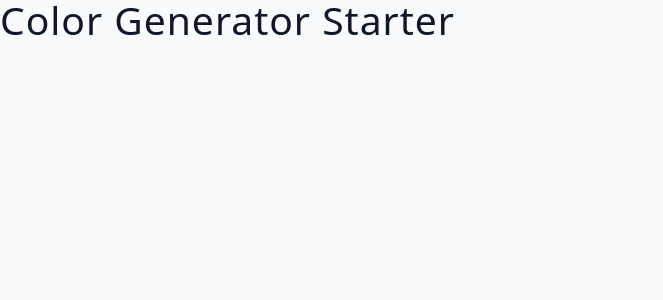
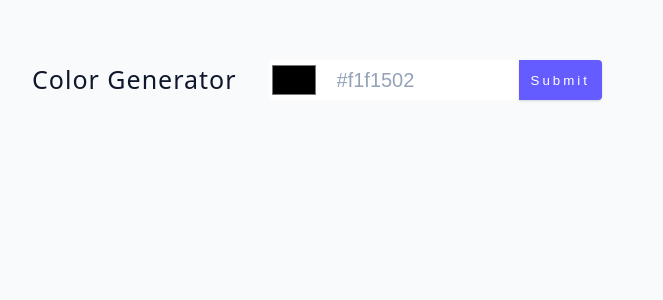
Before and after one commit to EdwinSch/react-color-palette-generator, a React (Vite) app: page / in a window 1280 px wide. Shown: the top 300 px of the page, without its empty margins (0-663 px from the left). Built offline with nearby package versions, Linux system fonts and the light colour scheme; the HTML template or start-up script is replaced by a standard one.

Commit message:
add: input form component

```diff
--- a/src/App.jsx
+++ b/src/App.jsx
@@ -2,6 +2,11 @@ import Form from "./components/Form";
 import ColorList from "./components/ColorList";
 
 const App = () => {
-  return <h2>Color Generator Starter</h2>;
+  return (
+    <main>
+      <Form />
+      <ColorList />
+    </main>
+  );
 };
 export default App;
--- a/src/components/Form.jsx
+++ b/src/components/Form.jsx
@@ -1,5 +1,34 @@
+import { useState } from "react";
+
 const Form = () => {
-  return;
+  const [color, setColor] = useState("");
+
+  const handleSumbit = () => {
+    return;
+  };
+
+  return (
+    <section className="container">
+      <h4>color generator</h4>
+      <form className="color-form" onSubmit={handleSumbit}>
+        <input
+          type="color"
+          value={color}
+          onChange={(event) => setColor(event.target.value)}
+        />
+        <input
+          type="text"
+          value={color}
+          id="color"
+          placeholder="#f1f1502"
+          onChange={(event) => setColor(event.target.value)}
+        />
+        <button className="btn" type="submit" style={{ background: color }}>
+          submit
+        </button>
+      </form>
+    </section>
+  );
 };
 
 export default Form;
```
